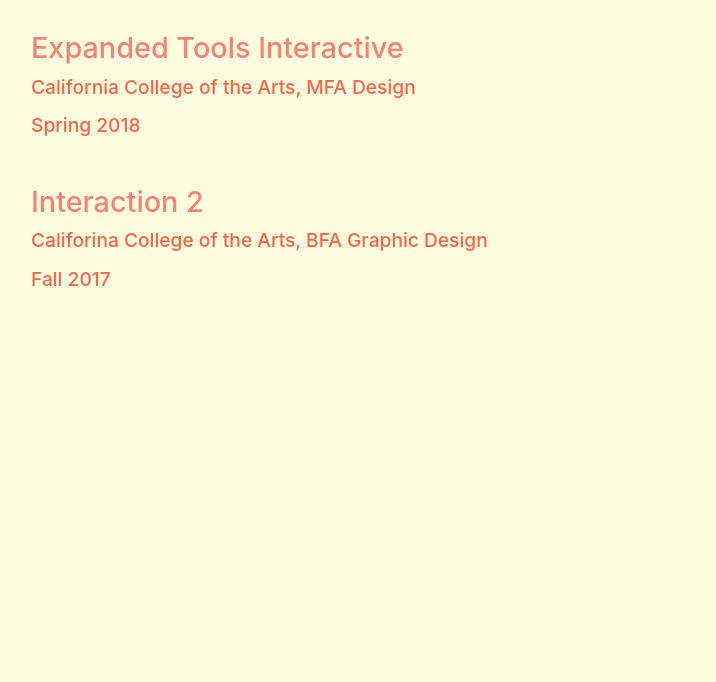
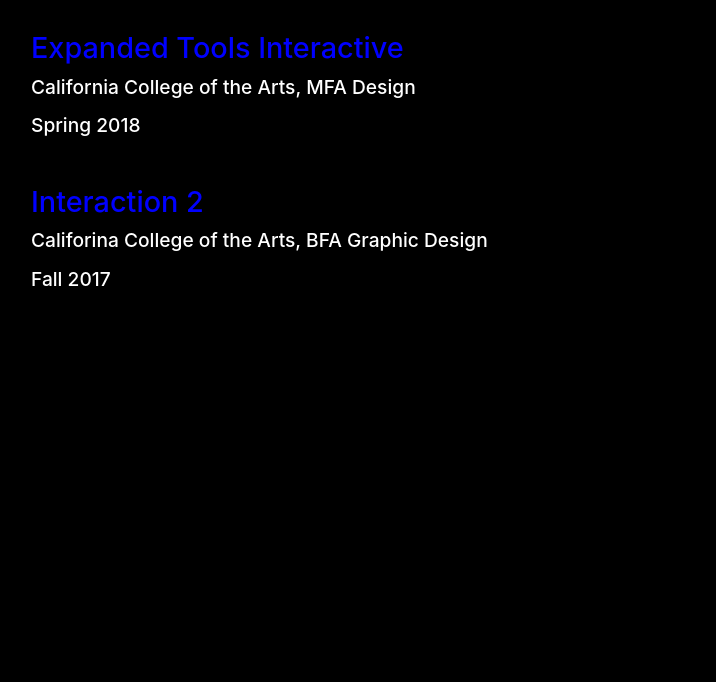
Before and after one commit to cls-teaching/cls-teaching.github.io, a plain HTML site: page index.html in a window 1280 px wide. Shown: the part 118-800 px from the top of the page, without its empty margins (97-813 px from the left). Drawn offline with Linux system fonts and the light colour scheme.

Commit message:
css update

```diff
--- a/index.html
+++ b/index.html
@@ -14,8 +14,8 @@
 		font-family: -apple-system, BlinkMacSystemFont, "Segoe UI", Roboto, Helvetica, Arial, sans-serif, "Apple Color Emoji", "Segoe UI Emoji", "Segoe UI Symbol";
 		font-weight: 500;
 		line-height: 2rem;
-		background-color: lightyellow;
-		color: tomato;
+		background-color: black;
+		color: white;
 		width: 80vw;
 		margin: 4vw auto;
 	}
@@ -28,11 +28,11 @@
 	}
 
 	a {
-		color: salmon;
+		color: #00f;
 		text-decoration: none;
 		font-size: 1.5rem;
 	} a:hover {
-		color: lightblue;
+		color: gray;
 	}
 
 	div {
```
